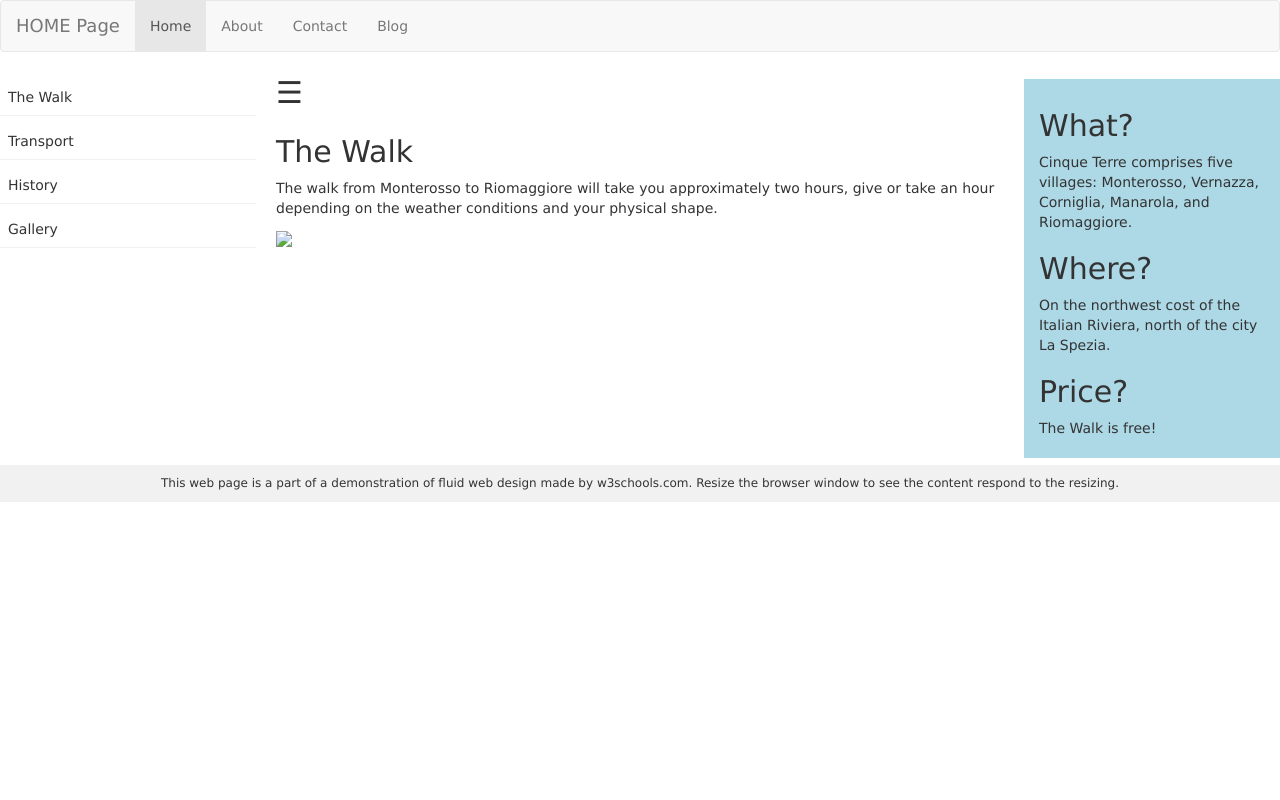
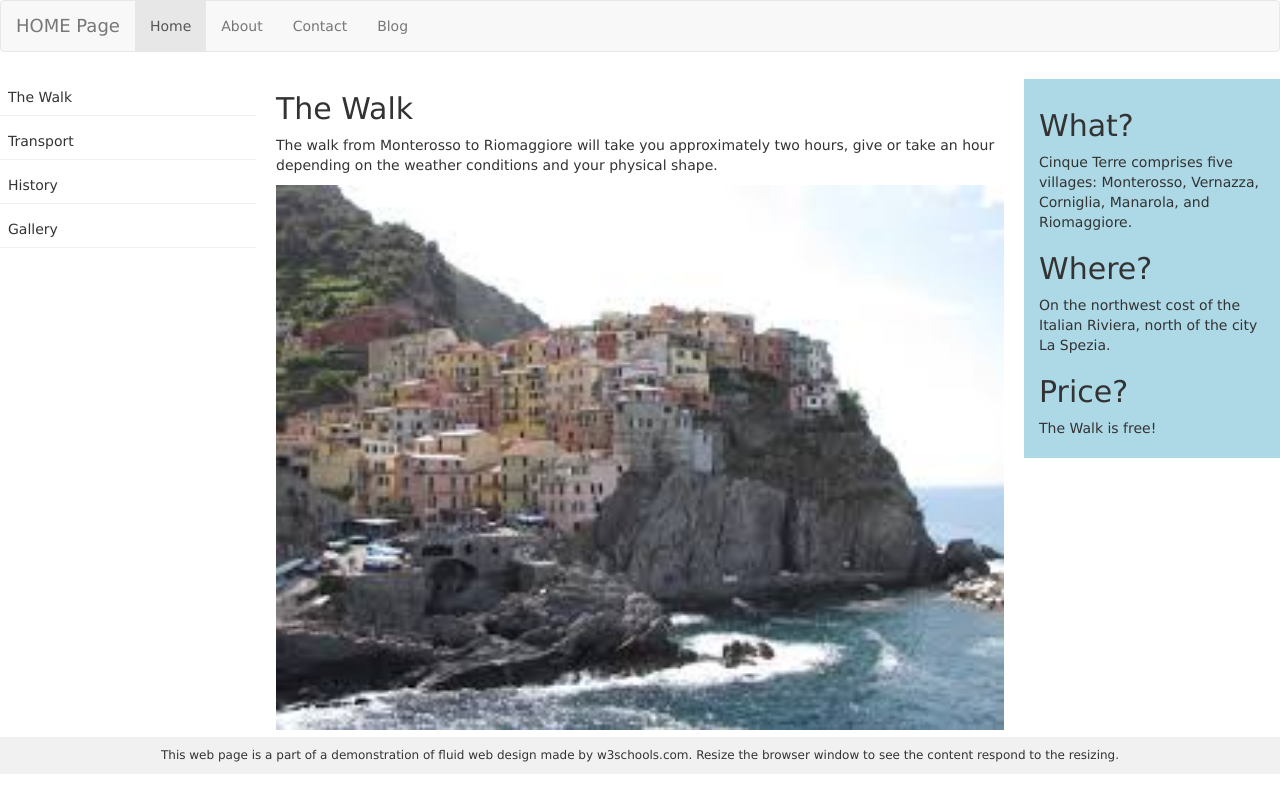
Before and after one commit to pallavijoshi02/Dashboard, a plain HTML site: page index.html in a window 1280 px wide. Drawn offline with nearby package versions, Linux system fonts and the light colour scheme.

Commit message:
added a image in index.html

```diff
--- a/index.html
+++ b/index.html
@@ -65,9 +65,6 @@
 </head>
 
 <body style="font-family:Verdana;">
-
-    <!-- <div style="background-color:#f1f1f1;padding:15px;"> -->
-
     <nav class="navbar navbar-default">
         <div class="container-fluid">
             <div class="navbar-header">
@@ -80,12 +77,7 @@
                 <li><a href="#">Blog</a></li>
             </ul>
         </div>
-
     </nav>
-        <!-- <h1>Cinque Terre</h1>
-  <h3>Resize the browser window</h3> -->
-    <!-- </div> -->
-
     <div style="overflow:auto">
 
         <div class="menu" onclick="closeNav()">
@@ -96,11 +88,11 @@
         </div>
 
         <div class="main">
-                <span style="font-size:30px;cursor:pointer" onclick="openNav()">&#9776; </span>
+
             <h2>The Walk</h2>
             <p>The walk from Monterosso to Riomaggiore will take you approximately two hours, give or take an hour
                 depending on the weather conditions and your physical shape.</p>
-            <img src="./images/download.jpeg" style="width:100%">
+            <img src="./img/download.jpeg" style="width:100%">
         </div>
 
         <div class="right">
```
Also changed, not shown: img/download.jpeg (added), 1 other file. Lines whose indentation alone changed are shown as unchanged.
